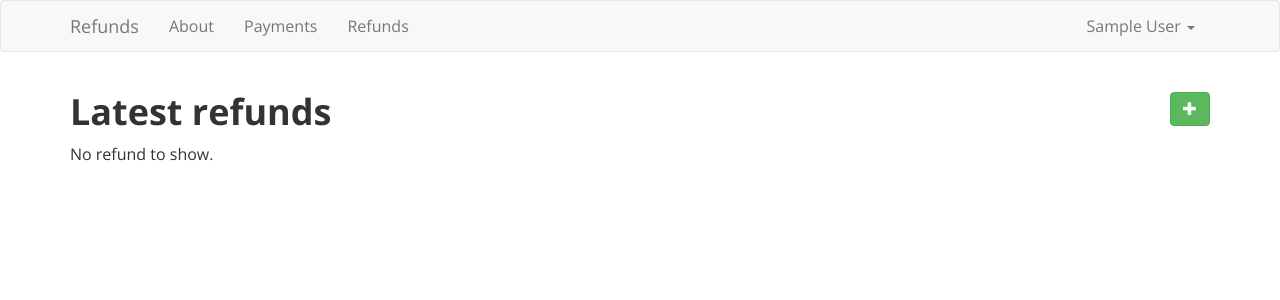
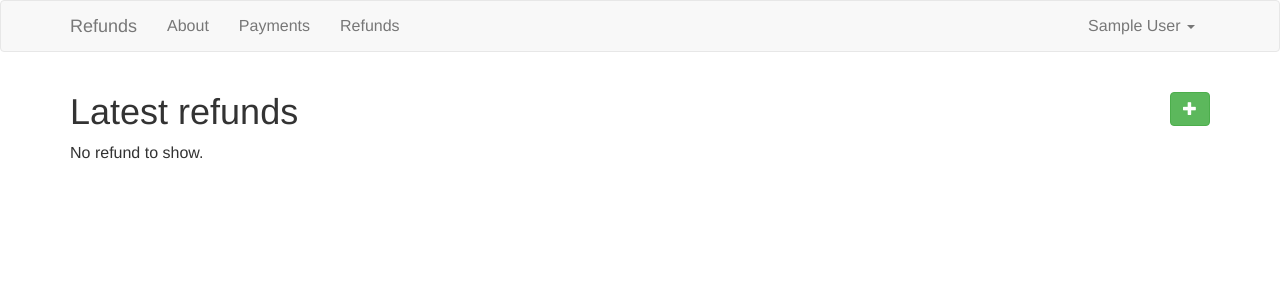
Before and after one commit to Crocmagnon/django-refunds, a Django app: page /refunds/ in a window 1280 px wide. Shown: the top 300 px of the page. Run offline with Django 3.2, Linux system fonts and the light colour scheme; the visitor is signed in with stand-in values (Sample User, id 1); data that the repository does not hold is empty; some libraries are stand-ins or nearby versions.

Commit message:
Use same fonts as GitHub

```diff
--- a/static/default_style.css
+++ b/static/default_style.css
@@ -6,10 +6,6 @@ html {
 
 body {
     font-size: 1rem;
-    font-family: 'Open Sans', sans-serif;
+    font-family: -apple-system, BlinkMacSystemFont, "Segoe UI", Roboto, Helvetica, Arial, sans-serif, "Apple Color Emoji", "Segoe UI Emoji", "Segoe UI Symbol"
     line-height: 1.5;
 }
-
-h1 {
-    font-weight: bold;
-}
--- a/templates/base.html
+++ b/templates/base.html
@@ -18,8 +18,6 @@
 
     {% block style %}
         <link rel="stylesheet" href="https://maxcdn.bootstrapcdn.com/bootstrap/3.3.6/css/bootstrap.min.css">
-        <link rel="stylesheet" type="text/css"
-              href="//fonts.googleapis.com/css?family=Open+Sans:400italic,700italic,400,700">
         <link rel="stylesheet" href="{% static 'default_style.css' %}">
     {% endblock style %}
 </head>
```
